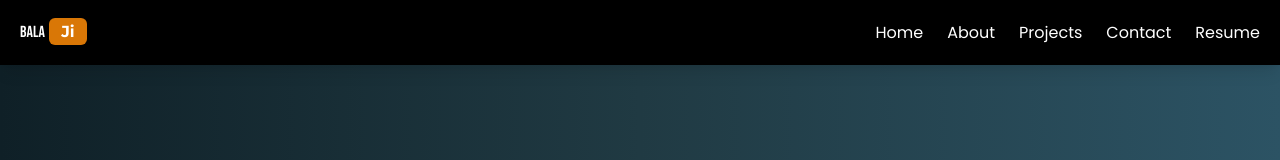
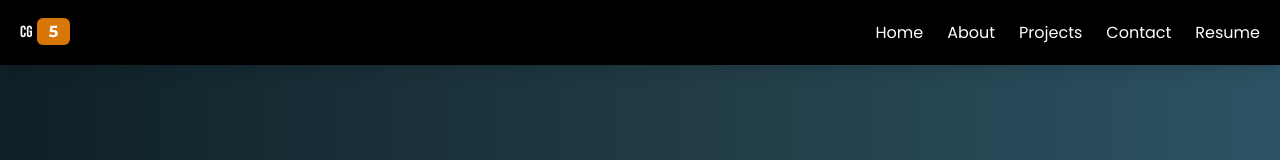
Before and after one commit to Balajicg5/portfolio, a plain HTML site: page index.html in a window 1280 px wide. Shown: the top 160 px of the page. Drawn offline with nearby package versions, Linux system fonts and the light colour scheme.

Commit message:
changed the name

```diff
--- a/index.html
+++ b/index.html
@@ -71,8 +71,8 @@
 <body class="text-white">
     <header class="bg-black p-5 flex justify-between items-center shadow-lg sticky top-0 z-50">
         <a href="#" class="text-[48px] transition duration-300">
-            <span class="font-bebas text-white">Bala</span>
-            <span class="font-montserrat font-bold bg-yellow-600 text-white px-3 py-1 rounded-md">Ji</span>
+            <span class="font-bebas text-white">Cg</span>
+            <span class="font-montserrat font-bold bg-yellow-600 text-white px-3 py-1 rounded-md">5</span>
         </a>
 
         <nav class="space-x-6 hidden md:flex">
```
